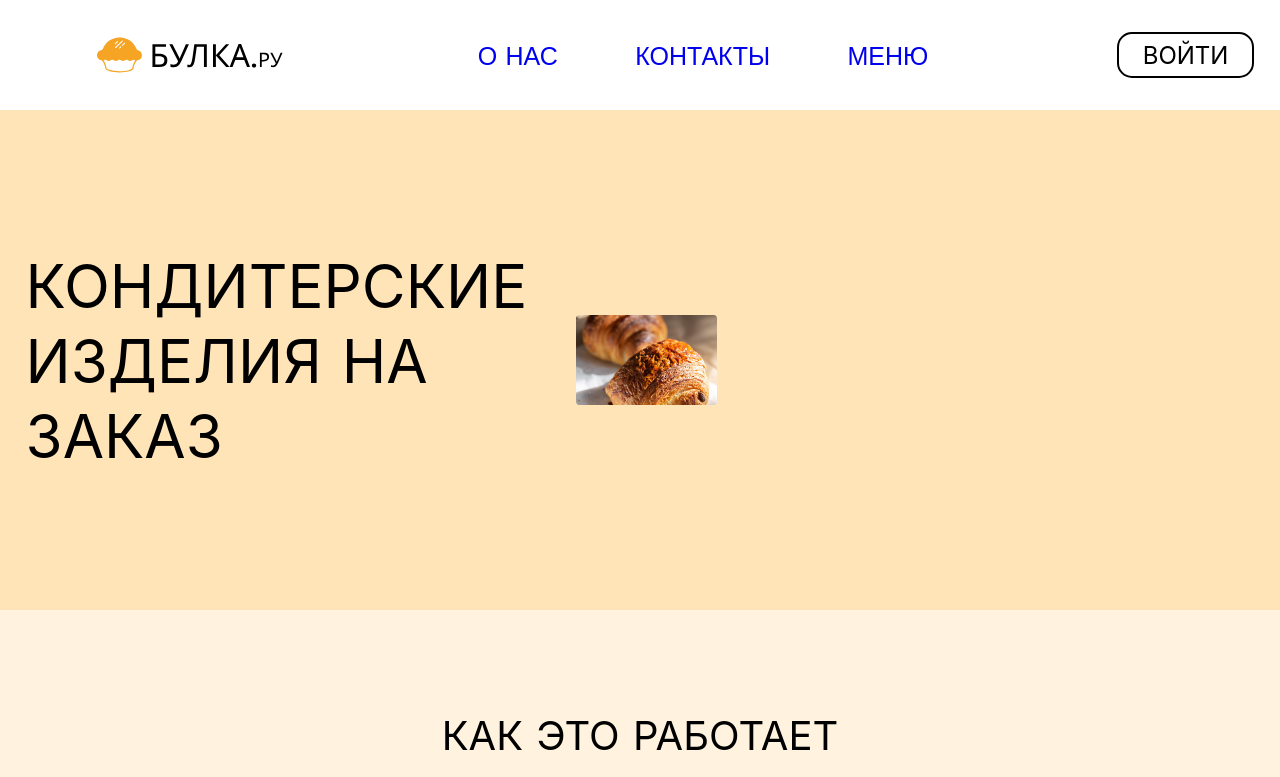
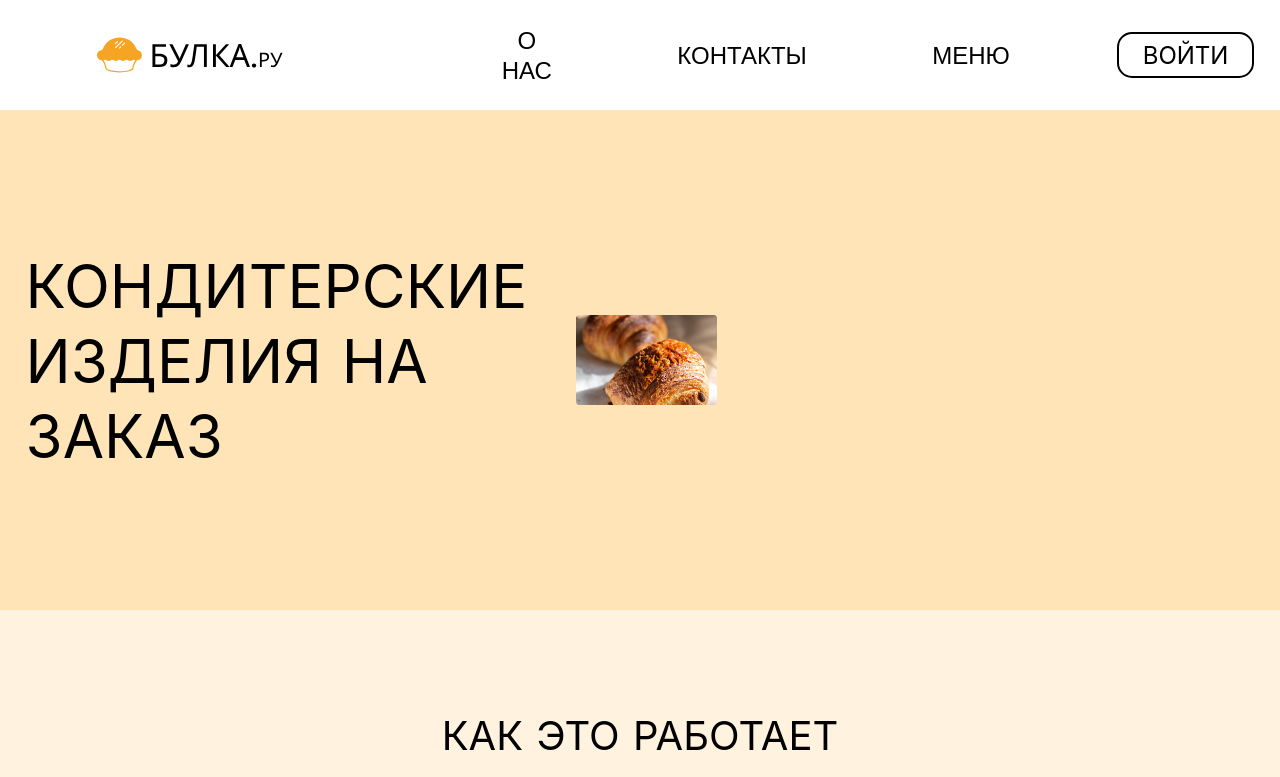
Before and after one commit to serdeshnow/bulka-frontend, a React (Create React App) app in the folder app/: page / in a window 1280 px wide. Shown: the top 777 px of the page. Built offline with nearby package versions, Linux system fonts and the light colour scheme.

Commit message:
upd: buttons

```diff
--- /dev/null
+++ b/app/src/widgets/AnchorButton/AnchorButton.css
@@ -0,0 +1,20 @@
+.anchor_button {
+  font-size: var(--font-s-regular);
+  padding: 0.4rem 1.5rem;
+  display: flex;
+  align-content: center;
+  align-items: center;
+  justify-content: center;
+  text-transform: uppercase;
+  border-radius: 15px;
+}
+
+.anchor_button:hover {
+  transition: 0.3s;
+  background-color: #ffe4b8;
+}
+
+.anchor_button:active {
+  transition: 0.3s;
+  background-color: #ffffff;
+}
--- /dev/null
+++ b/app/src/widgets/AnchorButton/AnchorButton.jsx
@@ -0,0 +1,10 @@
+import React from "react";
+import "./AnchorButton.css";
+
+export default function AnchorButton({ children, ...props }) {
+  return (
+    <button className="anchor_button" {...props}>
+      {children}
+    </button>
+  );
+}
--- a/app/src/widgets/Button/Button.css
+++ b/app/src/widgets/Button/Button.css
@@ -1,4 +1,4 @@
-button {
+.button {
   font-size: var(--font-s-regular);
   padding: 0.4rem 1.5rem;
   border-radius: 15px;
@@ -9,3 +9,20 @@ button {
   border: 2px solid black;
   text-transform: uppercase;
 }
+
+.button:hover {
+  transition: 0.3s;
+  background-color: #ffe4b8;
+}
+
+.button:active {
+  transition: 0.3s;
+  background-color: rgba(255, 255, 255, 0);
+}
+
+.button:disabled {
+  transition: 0.3s;
+  background-color: rgba(167, 167, 167, 0.5);
+  color: rgb(78, 78, 78, 0.7);
+  border: 2px solid rgb(78, 78, 78, 0.7);
+}
--- a/app/src/widgets/Button/Button.jsx
+++ b/app/src/widgets/Button/Button.jsx
@@ -2,5 +2,9 @@ import React from "react";
 import "./Button.css";
 
 export default function Button({ children, ...props }) {
-  return <button {...props}>{children}</button>;
+  return (
+    <button className="button" {...props}>
+      {children}
+    </button>
+  );
 }
--- a/app/src/widgets/Header/Header.jsx
+++ b/app/src/widgets/Header/Header.jsx
@@ -1,9 +1,10 @@
 import React from "react";
 import logo from "../../assets/svg/logo.svg";
 import Button from "../Button/Button.jsx";
+import AnchorButton from "../AnchorButton/AnchorButton.jsx";
 import "./Header.css";
 
-export default function Header({ transparent = false }) {
+export default function Header() {
   return (
     <header className="header">
       <div className="img_wrapper">
@@ -14,17 +15,17 @@ export default function Header({ transparent = false }) {
       <nav className="nav_wrapper">
         <ul className="nav_list">
           <li className="list_item">
-            <a href="/">о нас</a>
+            <AnchorButton>о нас</AnchorButton>
           </li>
           <li className="list_item">
-            <a href="/">контакты</a>
+            <AnchorButton>контакты</AnchorButton>
           </li>
           <li className="list_item">
-            <a href="/">меню</a>
+            <AnchorButton>меню</AnchorButton>
           </li>
         </ul>
       </nav>
-      <Button disabled="true">Войти</Button>
+      <Button>Войти</Button>
     </header>
   );
 }
```
